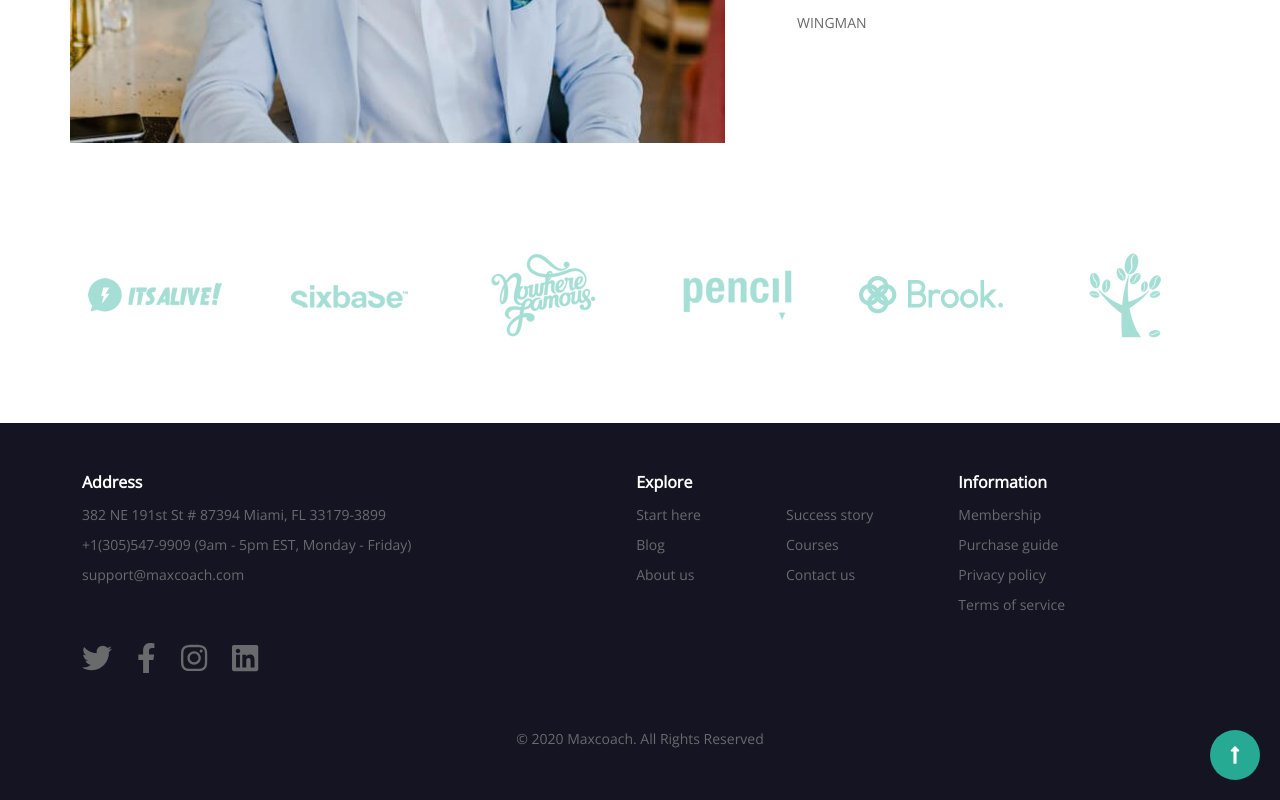
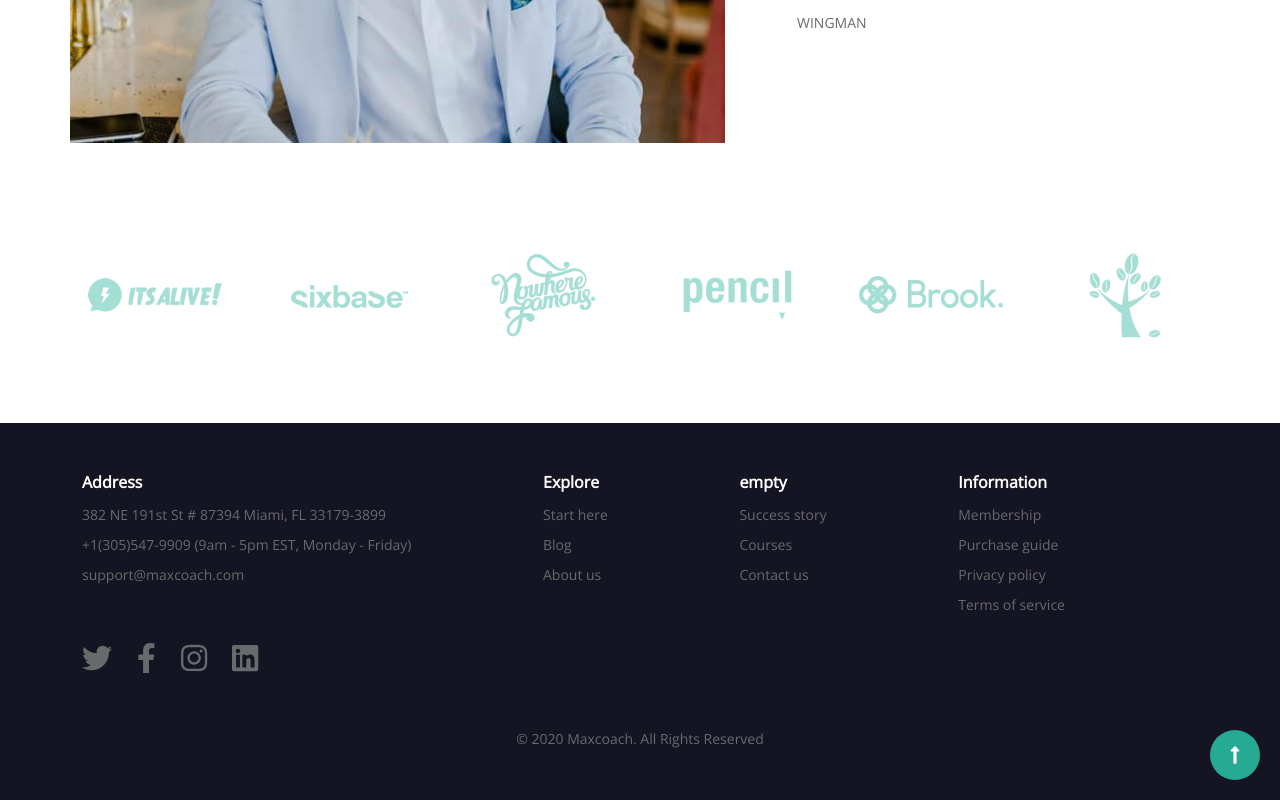
Before and after one commit to 20Federico/proj-html-vuejs, a Vue app: page / in a window 1280 px wide. Shown: the part 1623-2423 px from the top of the page. Built offline with nearby package versions, Linux system fonts and the light colour scheme.

Commit message:
added links in li

```diff
--- a/src/components/Footer.vue
+++ b/src/components/Footer.vue
@@ -5,14 +5,16 @@
         <div class="ul_box" v-for="list, i in lists" :key="i">
           <h3 :class="i === 'empty' ? 'li_empty' : ''">{{i}}</h3>
           <ul class="m-0 p-0">
-            <li v-for="listItem, j in list" :key="j">
-              {{listItem}}
-            </li>
+            <a @click.prevent :href="listItem.href" v-for="listItem, j in list" :key="j">
+              <li>
+                {{listItem.text}}
+              </li>
+            </a>
           </ul>
         </div>
       </div>
       <div class="social_icons mb-5">
-        <a :href="social.href" v-for="social, j in socialLinks" :key="j">
+        <a @click.prevent :href="social.href" v-for="social, j in socialLinks" :key="j">
           <i :class="social.class"></i>
         </a>
       </div>
@@ -33,25 +35,64 @@ export default {
     return {
       lists: {
         Address: [
-          '382 NE 191st St # 87394 Miami, FL 33179-3899',
-          '+1(305)547-9909 (9am - 5pm EST, Monday - Friday)',
-          'support@maxcoach.com'
+          {
+            text: '382 NE 191st St # 87394 Miami, FL 33179-3899',
+            href: '#'
+          },
+          {
+            text: '+1(305)547-9909 (9am - 5pm EST, Monday - Friday)',
+            href: '#'
+          },
+          {
+            text: 'support@maxcoach.com',
+            href: '#'
+          }
         ],
         Explore: [
-          'Start here',
-          'Blog',
-          'About us'
+          {
+            text: 'Start here',
+            href: '#'
+          },
+          {
+            text: 'Blog',
+            href: '#'
+          },
+          {
+            text: 'About us',
+            href: '#'
+          }
         ],
         empty: [
-          'Success story',
-          'Courses',
-          'Contact us'
+          {
+            text: 'Success story',
+            href: '#'
+          },
+          {
+            text: 'Courses',
+            href: '#'
+          },
+          {
+            text: 'Contact us',
+            href: '#'
+          }
         ],
         Information: [
-          'Membership',
-          'Purchase guide',
-          'Privacy policy',
-          'Terms of service'
+          {
+            text: 'Membership',
+            href: '#'
+          },
+          {
+            text: 'Purchase guide',
+            href: '#'
+          },
+          {
+            text: 'Privacy policy',
+            href: '#'
+          },
+          {
+            text: 'Terms of service',
+            href: '#'
+          }
         ]
       },
       socialLinks: [
@@ -79,7 +120,6 @@ export default {
 
 <style lang="scss" scoped>
 @import "@/styles/variables.scss";
-@import "~@fortawesome/fontawesome-free/css/all.min.css";
 
 footer {
   padding: $padding_m 0;
@@ -87,25 +127,43 @@ footer {
   color: $text_gray;
   position: relative;
 }
-h3 {
+.ul_box {
+  flex-shrink: 0;
+  padding: 15px $padding_xl 15px 0;
+
+  .ul_box:first-of-type {
+  flex-grow: 1;
+  }
+
+  h3 {
   font-size: $font_size_default;
   font-weight: bold;
   color: white;
+  }
+
+  a {
+    line-height: 30px;
+    font-size: 50px;
+    color: $text_gray;
+    text-decoration: none;
+
+    &:hover {
+      text-decoration: underline;
+    }
+
+    li {
+    font-size: $font_size_small;
+    }
+  }
+
+  li {
+  }
 }
-li {
-  line-height: 30px;
-  font-size: $font_size_small;
-}
+
 .li_empty {
   color: transparent;
 }
-.ul_box {
-  flex-shrink: 0;
-  padding: 15px $padding_xl 15px 0;
-}
-.ul_box:first-of-type {
-  flex-grow: 1;
-}
+
 .social_icons {
   a {
     color: $text_gray;
```
